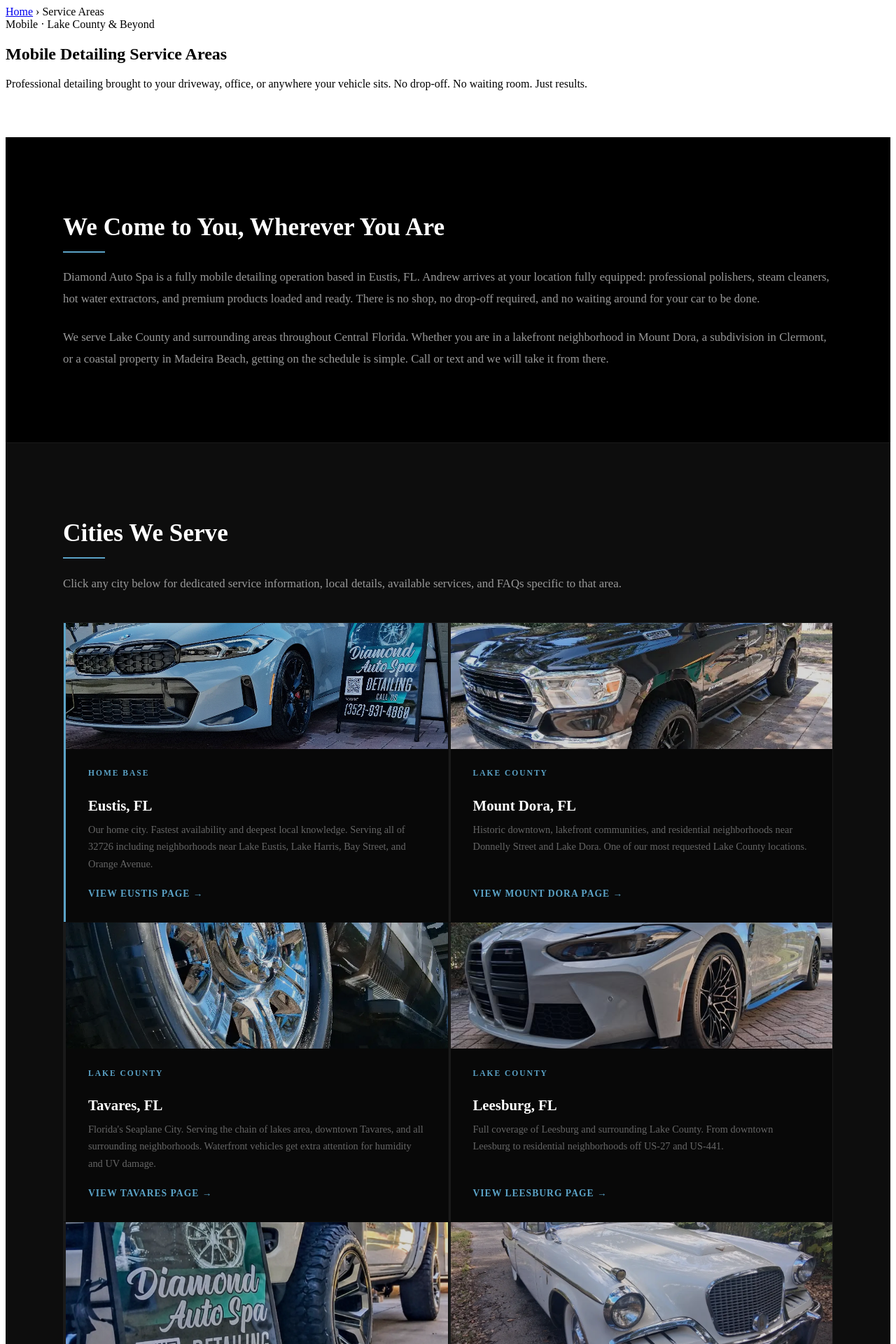
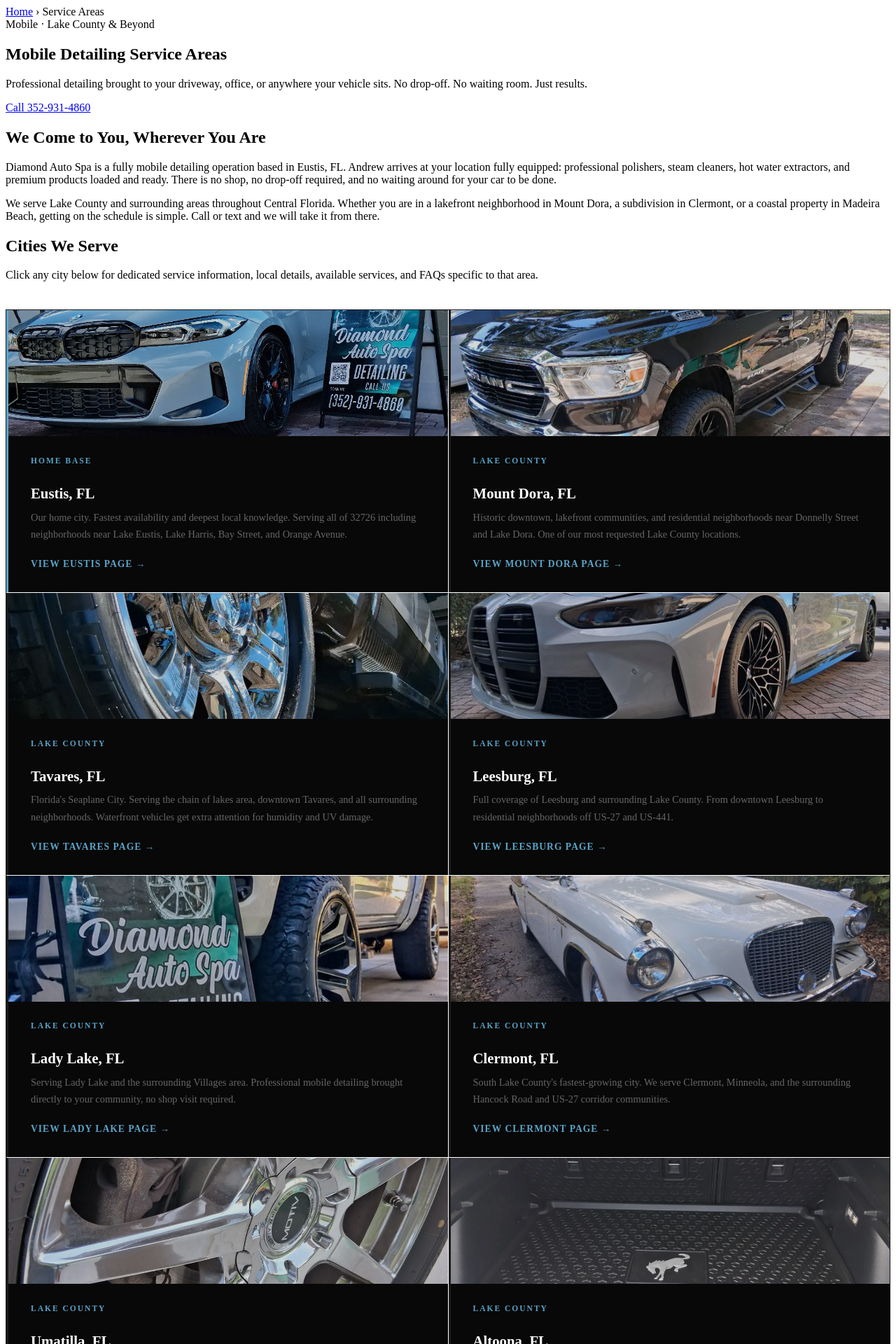
Before and after one commit to JamesBrownR/Diamond-Auto-Spa-Detailing, a Jekyll site: the page built from service-area/index.html, in a window 1280 px wide. Shown: the top 1920 px of the page at 70% size. Built offline with Jekyll 4.4.1, drawn with Linux system fonts in a browser that asks for light colours; some of the changed text lies outside the part shown.

Commit message:
Update index.html

```diff
--- a/service-area/index.html
+++ b/service-area/index.html
@@ -87,39 +87,13 @@
 </script>
 
 <style>
-  /* HERO photo */
+  /* Only page-specific overrides — all base styles come from the areas layout */
   .area-hero-bg {
     background-image: url('{{ site.baseurl }}/Pics/service-areas-detailing.webp');
     filter: grayscale(70%);
   }
 
-  .section-dark  { background: #000000; padding: 5rem 2rem; }
-  .section-light { background: #0d0d0d; padding: 5rem 2rem; border-top: 1px solid #1a1a1a; border-bottom: 1px solid #1a1a1a; }
-  .section-inner { max-width: 1100px; margin: 0 auto; }
-
-  .section-inner h2 {
-    font-family: 'Playfair Display', serif;
-    font-size: 2.2rem;
-    margin-bottom: 1.2rem;
-    color: #fff;
-    position: relative;
-    padding-bottom: 1rem;
-  }
-  .section-inner h2::after {
-    content: '';
-    position: absolute;
-    bottom: 0; left: 0;
-    width: 60px; height: 2px;
-    background: #5BA3C7;
-  }
-  .section-inner p {
-    font-size: 1.05rem;
-    line-height: 1.85;
-    color: #999;
-    margin-bottom: 1.5rem;
-  }
-
-  /* CITY GRID — 2 cols */
+  /* CITY GRID — unique to this page */
   .city-grid {
     display: grid;
     grid-template-columns: repeat(2, 1fr);
@@ -188,146 +162,6 @@
     transition: color 0.25s;
   }
   .city-card:hover a.city-link { color: #fff; }
-
-  /* WHY GRID */
-  .why-grid-area {
-    display: grid;
-    grid-template-columns: repeat(3, 1fr);
-    gap: 1px;
-    margin: 2.5rem 0;
-    border: 1px solid #1a1a1a;
-  }
-  @media (max-width: 860px) { .why-grid-area { grid-template-columns: repeat(2, 1fr); } }
-  @media (max-width: 540px) { .why-grid-area { grid-template-columns: 1fr; } }
-
-  .why-card {
-    padding: 2.2rem 1.8rem;
-    background: #080808;
-    border-top: 2px solid #5BA3C7;
-    transition: background 0.25s;
-  }
-  .why-card:hover { background: #141414; }
-  .why-card h3 {
-    font-family: 'Playfair Display', serif;
-    font-size: 1.1rem;
-    margin-bottom: 0.5rem;
-    color: #5BA3C7;
-  }
-  .why-card p { font-size: 0.93rem; color: #777; margin: 0; line-height: 1.7; }
-
-  /* TESTIMONIALS */
-  .testimonials-area {
-    display: grid;
-    grid-template-columns: repeat(auto-fit, minmax(280px, 1fr));
-    gap: 1.5rem;
-    margin: 2.5rem 0;
-  }
-  .testimonial-card {
-    background: #080808;
-    border: 1px solid #1a1a1a;
-    border-left: 3px solid #5BA3C7;
-    padding: 2rem;
-  }
-  .section-light .testimonial-card { background: #111; }
-  .testimonial-card p {
-    font-style: italic;
-    color: #aaa;
-    margin-bottom: 0.8rem;
-    font-size: 0.95rem;
-    line-height: 1.7;
-  }
-  .testimonial-card span {
-    font-weight: 700;
-    color: #5BA3C7;
-    font-size: 0.82rem;
-    text-transform: uppercase;
-    letter-spacing: 1px;
-  }
-
-  /* FAQ */
-  .faq-list {
-    margin: 2rem 0;
-    border: 1px solid #1a1a1a;
-  }
-  .faq-item {
-    border-bottom: 1px solid #1a1a1a;
-    background: #080808;
-  }
-  .section-light .faq-item { background: #111; }
-  .faq-item:last-child { border-bottom: none; }
-  .faq-question {
-    width: 100%;
-    background: none;
-    border: none;
-    padding: 1.4rem 2rem;
-    display: flex;
-    justify-content: space-between;
-    align-items: center;
-    cursor: pointer;
-    text-align: left;
-    gap: 1rem;
-    transition: background 0.2s;
-  }
-  .faq-question:hover { background: #111; }
-  .faq-question span:first-child {
-    font-family: 'Playfair Display', serif;
-    font-size: 1.05rem;
-    color: #fff;
-    font-weight: 600;
-  }
-  .faq-icon {
-    color: #5BA3C7;
-    font-size: 1.5rem;
-    flex-shrink: 0;
-    line-height: 1;
-    transition: transform 0.3s;
-    font-weight: 300;
-  }
-  .faq-item.open .faq-icon { transform: rotate(45deg); }
-  .faq-answer {
-    display: none;
-    padding: 0 2rem 1.5rem;
-    color: #888;
-    font-size: 0.98rem;
-    line-height: 1.8;
-  }
-  .faq-answer a { color: #5BA3C7; }
-  .faq-item.open .faq-answer { display: block; }
-
-  /* BOOK CTA */
-  .area-book-cta {
-    background: #080808;
-    border: 1px solid #1a1a1a;
-    border-left: 4px solid #5BA3C7;
-    padding: 2.5rem;
-    margin: 3rem 0 0;
-  }
-  .area-book-cta p { margin-bottom: 1rem; font-size: 1.05rem; color: #aaa; }
-  .phone-cta {
-    font-family: 'Playfair Display', serif;
-    font-size: 1.6rem;
-    color: #5BA3C7;
-    text-decoration: none;
-    font-weight: 700;
-    display: block;
-    margin-bottom: 1.2rem;
-    transition: color 0.3s;
-  }
-  .phone-cta:hover { color: #fff; }
-  .cta-bbutton {
-    display: inline-block;
-    padding: 0.9rem 2.4rem;
-    background: transparent;
-    border: 2px solid #fff;
-    color: #fff;
-    text-decoration: none;
-    font-size: 1rem;
-    font-weight: bold;
-    font-family: 'Playfair Display', serif;
-    transition: all 0.3s;
-    border-radius: 2px;
-  }
-  .cta-bbutton:hover { background: #fff; color: #000; }
 </style>
 
 <div class="breadcrumb">
```
